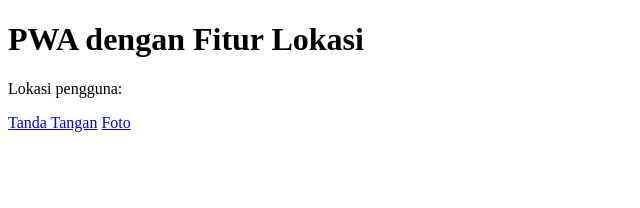
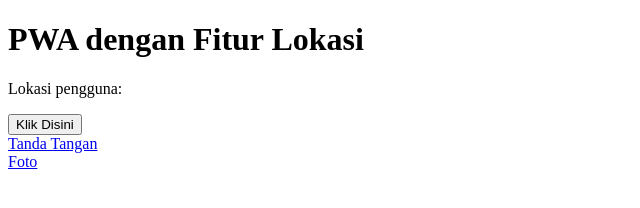
Before and after one commit to Ariska138/twa-absensi, a plain HTML site: page index.html in a window 1280 px wide. Shown: the whole page, without its empty margins (0-640 px from the left). Drawn offline with Linux system fonts and the light colour scheme.

Commit message:
dapatkan lokasi

```diff
--- a/index.html
+++ b/index.html
@@ -10,11 +10,14 @@
 <body>
   <h1>PWA dengan Fitur Lokasi</h1>
   <p>Lokasi pengguna: <span id="location"></span></p>
-  <a href="/tandaTangan/" target="_self">Tanda Tangan</a>
-  <a href="/foto.html" target="_self">Foto</a>
+  <div><button onclick="dapatLokasi()">Klik Disini</button></div>
+  <div> <a href="/tandaTangan/" target="_self">Tanda Tangan</a></div>
+  <div><a href="/foto.html" target="_self">Foto</a>
+  </div>
+
 
   <script>
-
+    function dapatLokasi() {
       if ('geolocation' in navigator) {
         navigator.geolocation.getCurrentPosition(function (position) {
           const locationElement = document.getElementById('location');
@@ -30,6 +33,8 @@
         alert('Browser tidak mendukung geolocation.');
         console.log('Browser tidak mendukung geolocation.');
       }
+    }
+    dapatLokasi();
   </script>
 </body>
 
```
Lines whose indentation alone changed are shown as unchanged.
